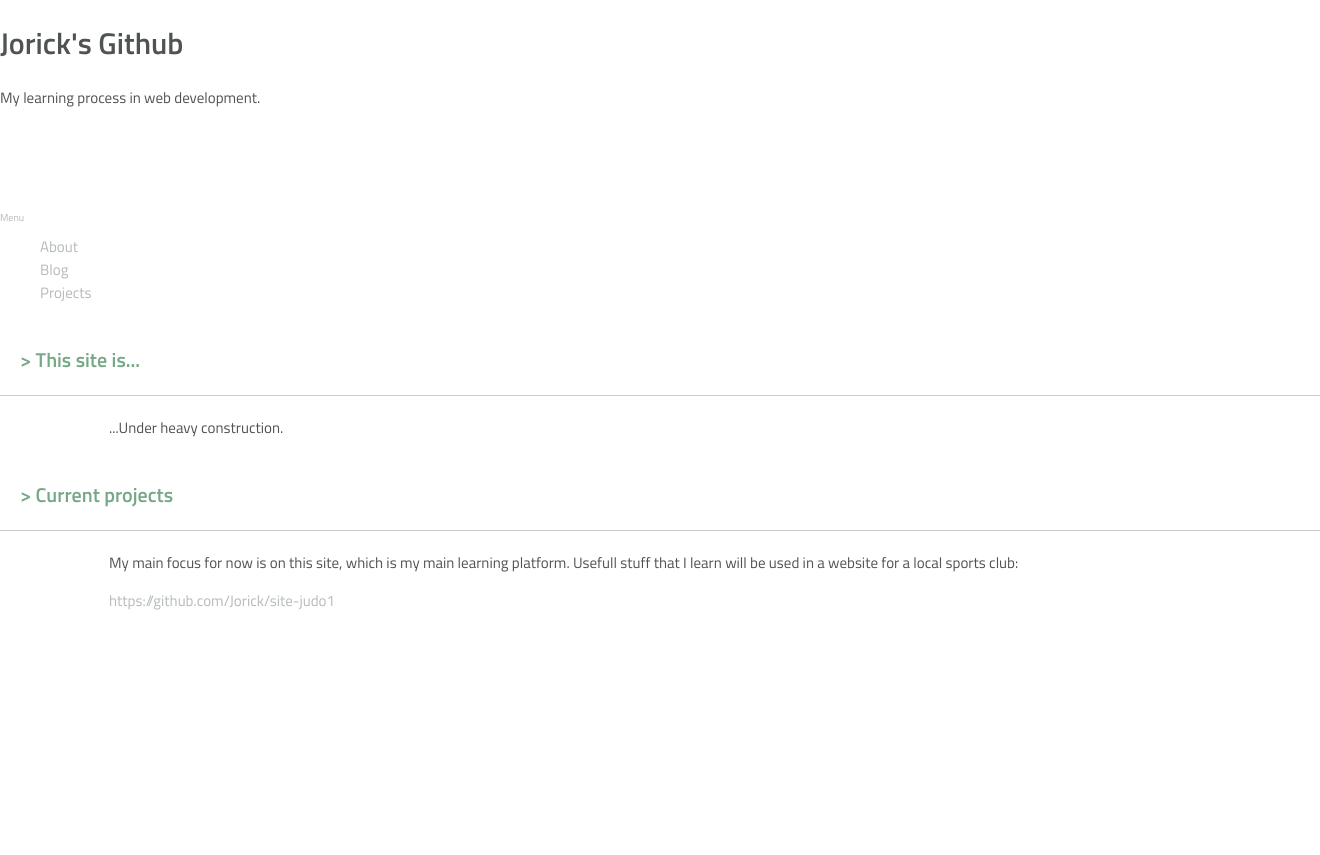
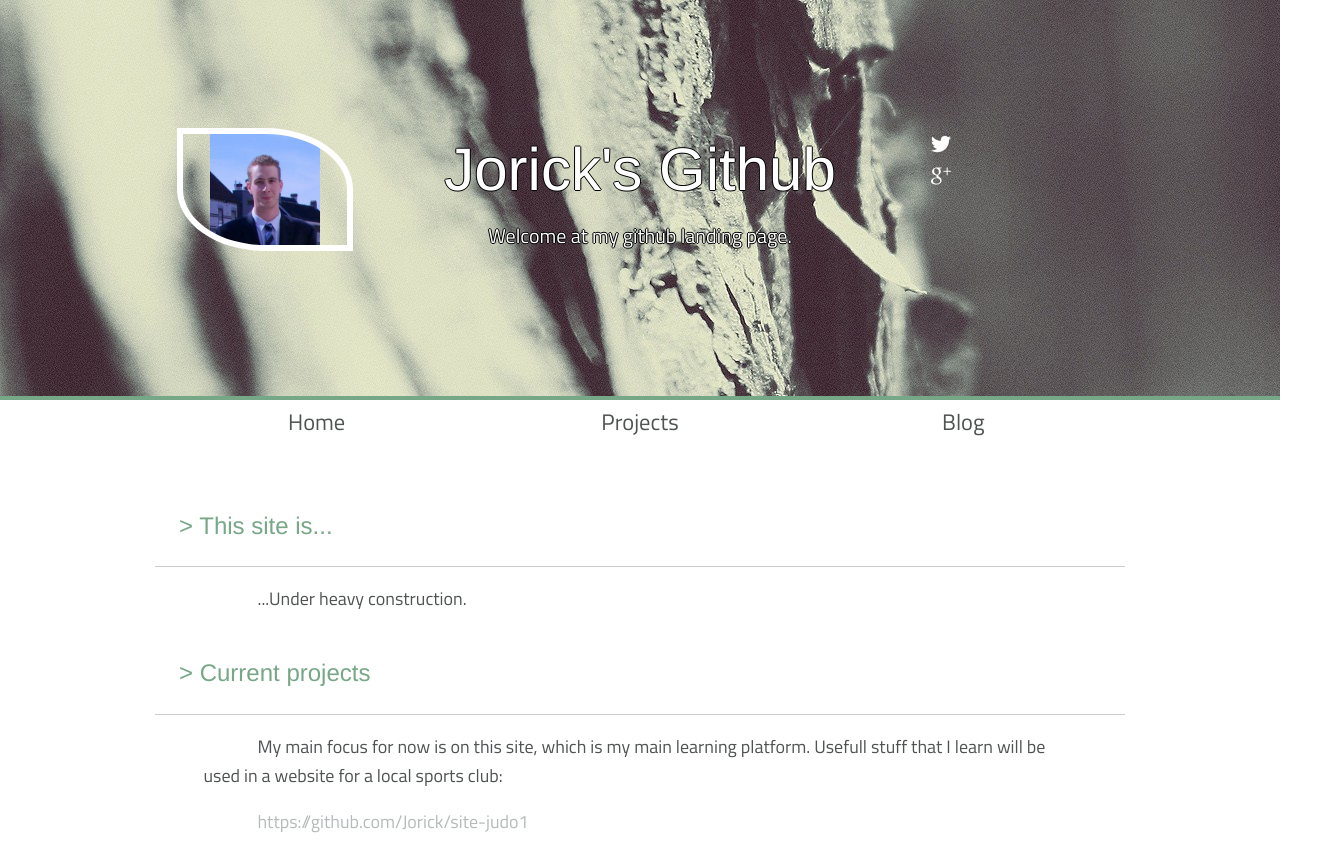
Before and after one commit to Jorick/Jorick.github.io, a plain HTML site: page projects.html in a window 1280 px wide. Shown: the whole page, 1320 px wide, since content can reach past the window. Before the commit the page ends 800 px from the top, so only its background shows below. Drawn offline with nearby package versions, Linux system fonts and the light colour scheme; files that its build step writes are made by us from their sources; a web font is replaced by a local one.

Commit message:
20151202:2

```diff
--- a/css/styles.css
+++ b/css/styles.css
@@ -9,7 +9,6 @@ body {
     font-size:62.5%;
     margin: 0;
     padding: 0;
-    min-width: 800px;
 }
 a {
     color:#b5baba;
@@ -69,18 +68,24 @@ ul{
   font-size: 2em;
   text-shadow: -1px 0 black, 0 1px black, 1px 0 black, 0 -1px black;
 }
-.navbar {
-  position: absolute;
-  bottom: 0;
-  background-color: #fff;
+.menu {
+  text-align: center;
+  font-size: 1.5em;
+}
+.menu a {
+  color:#505353;
 }
 .sticky {
     position: fixed;
     top: 0;
     border-bottom: solid #76a786 2px;
 }
+#content {
+  margin-top: 4em;
+}
 article {
     text-align:left;
+    font-size: 1.2em;
 }
 article .blog {
   background-color: #f6f8f8;
--- a/projects.html
+++ b/projects.html
@@ -1,43 +1,69 @@
 <!DOCTYPE html>
 <html>
   <head>
-        <script src="http://ajax.googleapis.com/ajax/libs/jquery/1.10.2/jquery.min.js"></script>
-        <script src="doubletap.js"></script>
-        <script src="scripts.js"></script>
     <title>Jorick's Github homepage</title>
-        <link rel="stylesheet" type="text/css" href="styles.css">
     <link href='http://fonts.googleapis.com/css?family=Metrophobic|Titillium+Web:400,400italic,600,600italic' rel='stylesheet' type='text/css'>
-        <meta name="Keywords" content="Portofolio webdev webdesign blog">
+    <link rel="stylesheet" href="css/foundation.css" />
+    <link rel="stylesheet" href="css/app.css" />
+    <link rel="stylesheet" type="text/css" href="css/styles.css">
+    <meta name="Keywords" content="Portofolio webdev webdesign blog Jorick">
     <meta name="description" content="My landing page for my Github account, documenting my learning process in web design and web development">
   </head>
   <body>
-        <header>
-                <section id="avatar"></section>
-                <h1>Jorick's Github</h1>
-                <p>My learning process in web development.</p>
+    <div id="header">
+      <div class="row full-width">
+        <div class="large-3 medium-3 columns">
+          <div class="avatar"></div>
+        </div>
+        <div class="large-6 medium-6 columns">
+          <h1 class="title" id="title-text">Jorick's Github </h1>
+          <p class="title" id="title-subtext">Welcome at my github landing page.</p>
+        </div>
+        <div class="large-3 medium-3 columns">
           <ul>
             <li><a href="https://twitter.com/jorick_r" target="_blank"><img src="images/Twitter.png"/></a></li>
             <li><a href="https://plus.google.com/+JorickRoels/posts" target="_blank"><img src="images/Google+.png"/></a></li>
           </ul>
-        </header>
-        <nav class="navigation" role="navigation">
-            <a id="menubutton" href="#menubutton">Menu</a>
-            <ul id="nav" >
-                <li><a href="index.html">About</a></li>
-                <li><a href="blog.html">Blog</a></li>
-                <li class="selected"><a href="projects.html">Projects</a></li>
+        </div>
+      </div>
+    </div>
+    <div class="column row">
+      <ul class="menu medium-horizontal expanded">
+        <li><a href="./index.html">Home</a></li>
+        <li><a href="./projects.html">Projects</a></li>
+        <li><a href="./blog.html">Blog</a></li>
       </ul>
-        </nav>
+    </div>
     <section id="content">
-            <article>
+      <div class="row">
+        <div class="large-12 medium-12 columns">
+          <article class="main">
             <h1>This site is...</h1>
             <p>...Under heavy construction.
           </article>
-             <article>
+        </div>
+      </div>
+      <div class="row">
+        <div class="large-12 medium-12 columns">
+         <article class="main">
             <h1>Current projects</h1>
             <p>My main focus for now is on this site,  which is my main learning platform. Usefull stuff that I learn will be used in a website for a local sports club:</p>
             <p><a href="https://github.com/Jorick/site-judo1">https://github.com/Jorick/site-judo1</a></p>
          </article>
+       </div>
+     </div>
+      <div class="row">
+        <div class="large-12 medium-12 columns">
+        <article class="main">
+        </article>
+       </div>
+     </div>
     </section>
+    <script src="js/vendor/jquery.min.js"></script>
+    <script src="js/vendor/what-input.min.js"></script>
+    <script src="js/foundation.min.js"></script>
+    <script src="js/app.js"></script>
+    <!-- <script src="js/scripts.js"></script> -->
+    <script src="js/svg.js"></script>
   </body>
 </html>
```
Also changed, not shown: blog.html (+50 -21 lines), index.html (+4 -4 lines), js/scripts.js (+4 -9 lines), 1 other file. Lines whose indentation alone changed are shown as unchanged.
